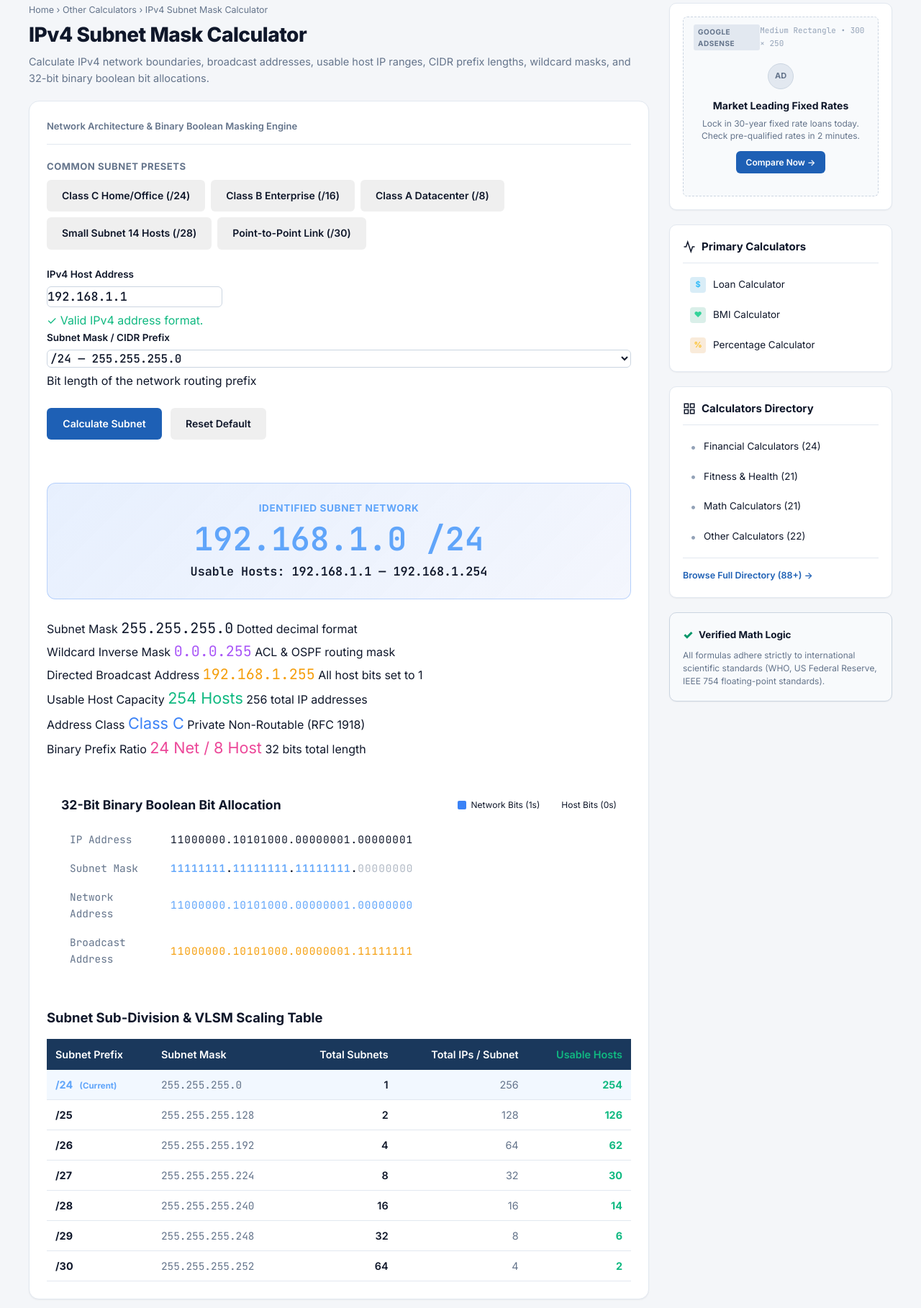
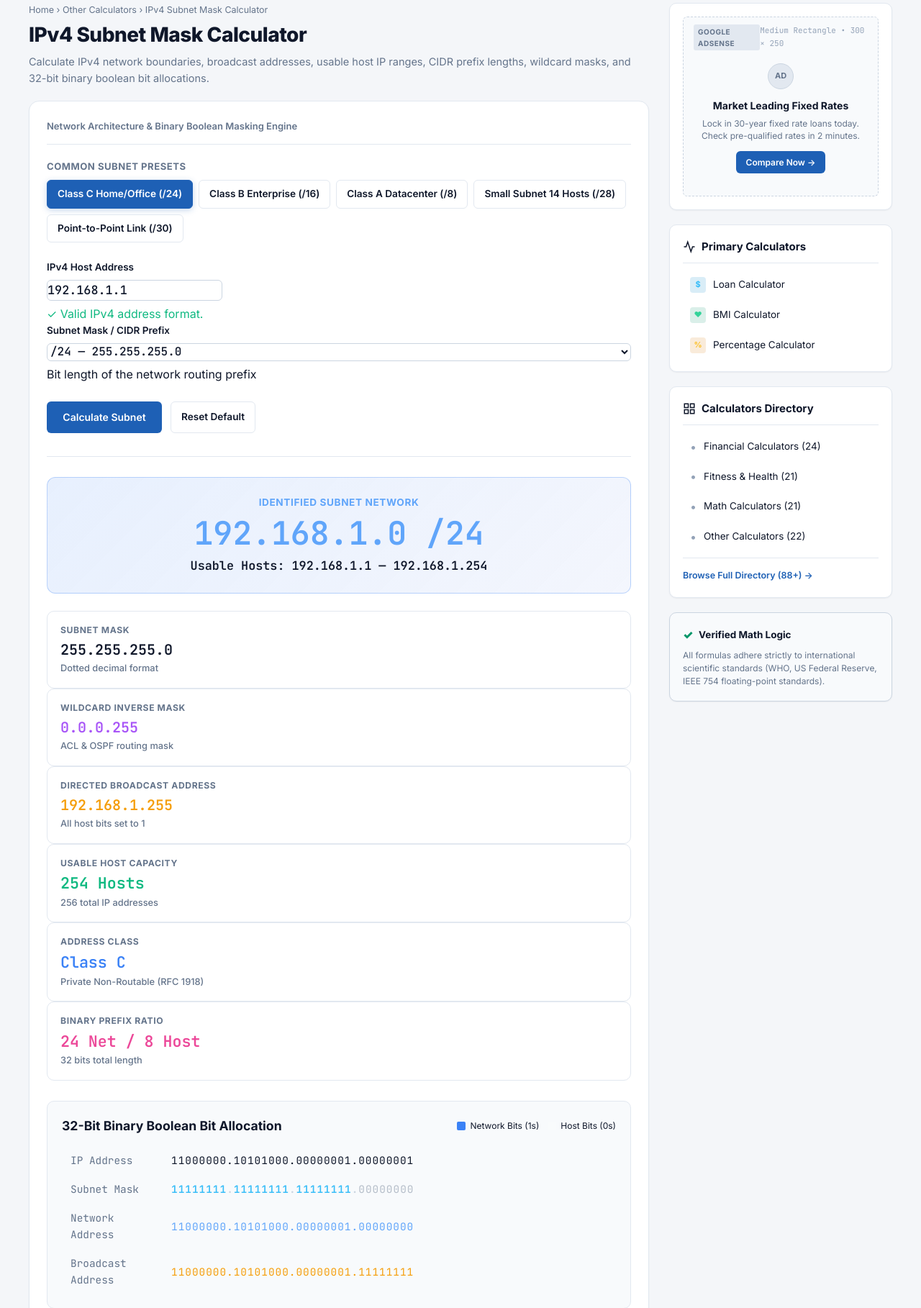
Before and after one commit to nsm331/Calculator_hub, a Django app: template templates/calculators/subnet_calculator.html in a window 1280 px wide. Shown: the part 208-2026 px from the top of the page at 72% size. Run offline with Django 5.2, Linux system fonts and the light colour scheme; the template is opened without the code that fills it, so the values that code supplies are empty.

Commit message:
Fix dark mode design, metric cards, outline buttons, and table alignments for Batch #7

```diff
--- a/static/css/style.css
+++ b/static/css/style.css
@@ -74,6 +74,9 @@
     --transition-base: 0.25s ease;
 
     /* Semantic Component Variable Aliases */
+    --color-border: var(--color-border-light);
+    --color-bg-subtle: var(--color-bg-card-alt);
+    --color-bg: var(--color-bg-page);
     --bg-surface: var(--color-bg-card);
     --bg-surface-secondary: var(--color-bg-card-alt);
     --border-color: var(--color-border-light);
@@ -136,6 +139,10 @@
     --shadow-lg: 0 10px 25px -3px rgba(0, 0, 0, 0.7);
 
     /* Semantic Component Variable Aliases (Dark Theme) */
+    color-scheme: dark;
+    --color-border: var(--color-border-light);
+    --color-bg-subtle: var(--color-bg-card-alt);
+    --color-bg: var(--color-bg-page);
     --bg-surface: var(--color-bg-card);
     --bg-surface-secondary: var(--color-bg-card-alt);
     --border-color: var(--color-border-light);
@@ -3585,3 +3592,181 @@ textarea:focus,
     border-color: var(--color-accent-blue);
     transform: translateY(-1px);
 }
+
+/* --------------------------------------------------------------------------
+   Batch #7 Component & Dark Theme Styles (Investment, Pregnancy, RNG, Subnet)
+   -------------------------------------------------------------------------- */
+
+/* Native Input & Calendar Indicators in Dark Mode */
+[data-theme="dark"] input[type="date"] {
+    color-scheme: dark;
+}
+
+[data-theme="dark"] input[type="date"]::-webkit-calendar-picker-indicator {
+    filter: invert(0.9) brightness(1.2);
+    cursor: pointer;
+}
+
+/* Universal Outline Buttons & Active State */
+.btn-outline {
+    background-color: var(--color-input-bg);
+    border: 1px solid var(--color-border-light);
+    color: var(--color-text-main);
+    font-size: 0.85rem;
+    font-weight: 600;
+    border-radius: var(--border-radius-sm);
+    padding: 8px 14px;
+    cursor: pointer;
+    transition: all var(--transition-fast);
+    display: inline-flex;
+    align-items: center;
+    justify-content: center;
+    gap: 6px;
+}
+
+.btn-outline:hover {
+    border-color: var(--color-accent-blue);
+    color: var(--color-accent-blue);
+    background-color: rgba(30, 96, 181, 0.08);
+    transform: translateY(-1px);
+}
+
+.btn-outline.active {
+    background-color: var(--color-accent-blue) !important;
+    border-color: var(--color-accent-blue) !important;
+    color: #ffffff !important;
+    box-shadow: 0 2px 8px rgba(30, 96, 181, 0.25);
+}
+
+[data-theme="dark"] .btn-outline {
+    background-color: var(--color-bg-card-alt);
+    border-color: var(--color-border-light);
+    color: var(--color-text-main);
+}
+
+[data-theme="dark"] .btn-outline:hover {
+    border-color: #38bdf8;
+    color: #38bdf8;
+    background-color: rgba(56, 189, 248, 0.12);
+    transform: translateY(-1px);
+}
+
+[data-theme="dark"] .btn-outline.active {
+    background: linear-gradient(135deg, #1e40af 0%, #2563eb 100%) !important;
+    border-color: #38bdf8 !important;
+    color: #ffffff !important;
+    box-shadow: 0 0 14px rgba(56, 189, 248, 0.35);
+}
+
+/* Universal Metric Card System */
+.metric-card {
+    background-color: var(--color-bg-card);
+    border: 1px solid var(--color-border-light);
+    border-radius: var(--border-radius-md, 10px);
+    padding: 16px 18px;
+    display: flex;
+    flex-direction: column;
+    justify-content: center;
+    transition: all var(--transition-fast);
+}
+
+.metric-card:hover {
+    border-color: var(--color-border-subtle);
+    transform: translateY(-1px);
+}
+
+[data-theme="dark"] .metric-card {
+    background-color: #0c1524;
+    border-color: #1a2f4b;
+    box-shadow: 0 2px 10px rgba(0, 0, 0, 0.35);
+}
+
+[data-theme="dark"] .metric-card:hover {
+    border-color: #274770;
+}
+
+.metric-label {
+    font-size: 0.76rem;
+    font-weight: 700;
+    text-transform: uppercase;
+    letter-spacing: 0.6px;
+    color: var(--color-text-muted);
+    margin-bottom: 6px;
+    display: block;
+}
+
+.metric-value {
+    font-size: 1.45rem;
+    font-weight: 800;
+    line-height: 1.2;
+    margin-bottom: 4px;
+    display: block;
+    font-family: var(--font-mono);
+}
+
+.metric-sub {
+    font-size: 0.8rem;
+    color: var(--color-text-muted);
+    display: block;
+    font-weight: 500;
+}
+
+/* Result Hero Panels */
+[data-theme="dark"] .result-hero {
+    box-shadow: 0 4px 20px rgba(0, 0, 0, 0.4);
+}
+
+/* RNG Random Number Pill Cards */
+.rng-number-pill {
+    background: var(--color-bg-card);
+    border: 1px solid var(--color-border-light);
+    border-radius: 6px;
+    padding: 8px 14px;
+    font-family: var(--font-mono);
+    font-size: 1.1rem;
+    font-weight: 700;
+    color: #818cf8;
+    display: flex;
+    align-items: center;
+    gap: 8px;
+    transition: all var(--transition-fast);
+}
+
+.rng-number-pill:hover {
+    border-color: #818cf8;
+    transform: translateY(-1px);
+    box-shadow: 0 2px 8px rgba(129, 140, 248, 0.2);
+}
+
+[data-theme="dark"] .rng-number-pill {
+    background: #0f1c2e;
+    border-color: #1e3553;
+    color: #a5b4fc;
+}
+
+/* 32-Bit Binary Matrix Typography & Alignment */
+.bin-matrix-row {
+    font-family: var(--font-mono);
+    letter-spacing: 1.2px;
+}
+
+.bin-bit-one {
+    color: #38bdf8;
+    font-weight: 700;
+}
+
+.bin-bit-zero {
+    color: var(--color-text-muted);
+    opacity: 0.45;
+}
+
+[data-theme="dark"] .bin-bit-zero {
+    color: #94a3b8;
+    opacity: 0.45;
+}
+
+/* Data Table Right-Align Fix for Financial Figures */
+.data-table th.th-right,
+.data-table td.td-right {
+    text-align: right !important;
+}
--- a/static/js/random_number.js
+++ b/static/js/random_number.js
@@ -273,8 +273,8 @@ document.addEventListener('DOMContentLoaded', function () {
             let pillsHtml = '';
             results.forEach((val, idx) => {
                 pillsHtml += `
-                    <div style="background: var(--color-bg-card); border: 1px solid var(--color-border); border-radius: 6px; padding: 8px 14px; font-family: 'JetBrains Mono', 'Courier New', monospace; font-size: 1.1rem; font-weight: 700; color: #818cf8; display: flex; align-items: center; gap: 8px;">
-                        <span style="font-size: 0.72rem; color: var(--color-text-muted); font-weight: 500;">#${idx + 1}</span>
+                    <div class="rng-number-pill">
+                        <span style="font-size: 0.75rem; color: var(--color-text-muted); font-weight: 600;">#${idx + 1}</span>
                         <span>${val}</span>
                     </div>
                 `;
--- a/static/js/subnet.js
+++ b/static/js/subnet.js
@@ -200,12 +200,12 @@ document.addEventListener('DOMContentLoaded', function () {
         let maskBits = '';
         for (let i = 1; i <= 32; i++) {
             if (i <= cidr) {
-                maskBits += '<span style="color: #60a5fa; font-weight: 700;">1</span>';
+                maskBits += '<span class="bin-bit-one">1</span>';
             } else {
-                maskBits += '<span style="color: var(--color-text-muted); opacity: 0.5;">0</span>';
+                maskBits += '<span class="bin-bit-zero">0</span>';
             }
             if (i % 8 === 0 && i < 32) {
-                maskBits += '<span style="color: var(--color-border); font-weight: bold;">.</span>';
+                maskBits += '<span style="color: var(--color-border-subtle); font-weight: bold;">.</span>';
             }
         }
         binMask.innerHTML = maskBits;
@@ -230,20 +230,20 @@ document.addEventListener('DOMContentLoaded', function () {
             const isCurrent = p === currentCidr;
 
             html += `
-                <tr style="border-bottom: 1px solid var(--color-border); ${isCurrent ? 'background: rgba(96, 165, 250, 0.08);' : ''}">
-                    <td style="padding: 9px 12px; font-weight: 700; color: ${isCurrent ? '#60a5fa' : 'var(--color-text-main)'};">
-                        /${p} ${isCurrent ? '<span style="font-size: 0.72rem; color: #60a5fa; margin-left: 6px;">(Current)</span>' : ''}
+                <tr style="border-bottom: 1px solid var(--color-border-light); ${isCurrent ? 'background: rgba(56, 189, 248, 0.12);' : ''}">
+                    <td style="padding: 9px 12px; font-weight: 700; color: ${isCurrent ? '#38bdf8' : 'var(--color-text-main)'};">
+                        /${p} ${isCurrent ? '<span style="font-size: 0.72rem; color: #38bdf8; margin-left: 6px; font-weight: 700;">(Current)</span>' : ''}
                     </td>
                     <td style="padding: 9px 12px; font-family: 'JetBrains Mono', monospace; color: var(--color-text-muted);">
                         ${intToIp(maskInt)}
                     </td>
-                    <td style="padding: 9px 12px; text-align: right; font-weight: 600;">
+                    <td class="td-right" style="padding: 9px 12px; font-weight: 600;">
                         ${subnetsCount.toLocaleString('en-US')}
                     </td>
-                    <td style="padding: 9px 12px; text-align: right; color: var(--color-text-muted);">
+                    <td class="td-right" style="padding: 9px 12px; color: var(--color-text-muted);">
                         ${totalIps.toLocaleString('en-US')}
                     </td>
-                    <td style="padding: 9px 12px; text-align: right; font-weight: 700; color: #10b981;">
+                    <td class="td-right" style="padding: 9px 12px; font-weight: 700; color: #10b981;">
                         ${usable.toLocaleString('en-US')}
                     </td>
                 </tr>
--- a/templates/calculators/subnet_calculator.html
+++ b/templates/calculators/subnet_calculator.html
@@ -190,12 +190,12 @@
         <div style="overflow-x: auto;">
             <table class="data-table" style="width: 100%; border-collapse: collapse; font-size: 0.9rem;">
                 <thead>
-                    <tr style="border-bottom: 1px solid var(--color-border); text-align: left;">
+                    <tr style="border-bottom: 1px solid var(--color-border-light); text-align: left;">
                         <th style="padding: 10px 12px;">Subnet Prefix</th>
                         <th style="padding: 10px 12px;">Subnet Mask</th>
-                        <th style="padding: 10px 12px; text-align: right;">Total Subnets</th>
-                        <th style="padding: 10px 12px; text-align: right;">Total IPs / Subnet</th>
-                        <th style="padding: 10px 12px; text-align: right; color: #10b981;">Usable Hosts</th>
+                        <th class="th-right" style="padding: 10px 12px;">Total Subnets</th>
+                        <th class="th-right" style="padding: 10px 12px;">Total IPs / Subnet</th>
+                        <th class="th-right" style="padding: 10px 12px; color: #10b981;">Usable Hosts</th>
                     </tr>
                 </thead>
                 <tbody id="subdivision-table-body">
```
Also changed, not shown: static/js/investment.js (+6 -6 lines), templates/calculators/investment_calculator.html (+6 -6 lines), templates/calculators/pregnancy_calculator.html (+5 -5 lines).
